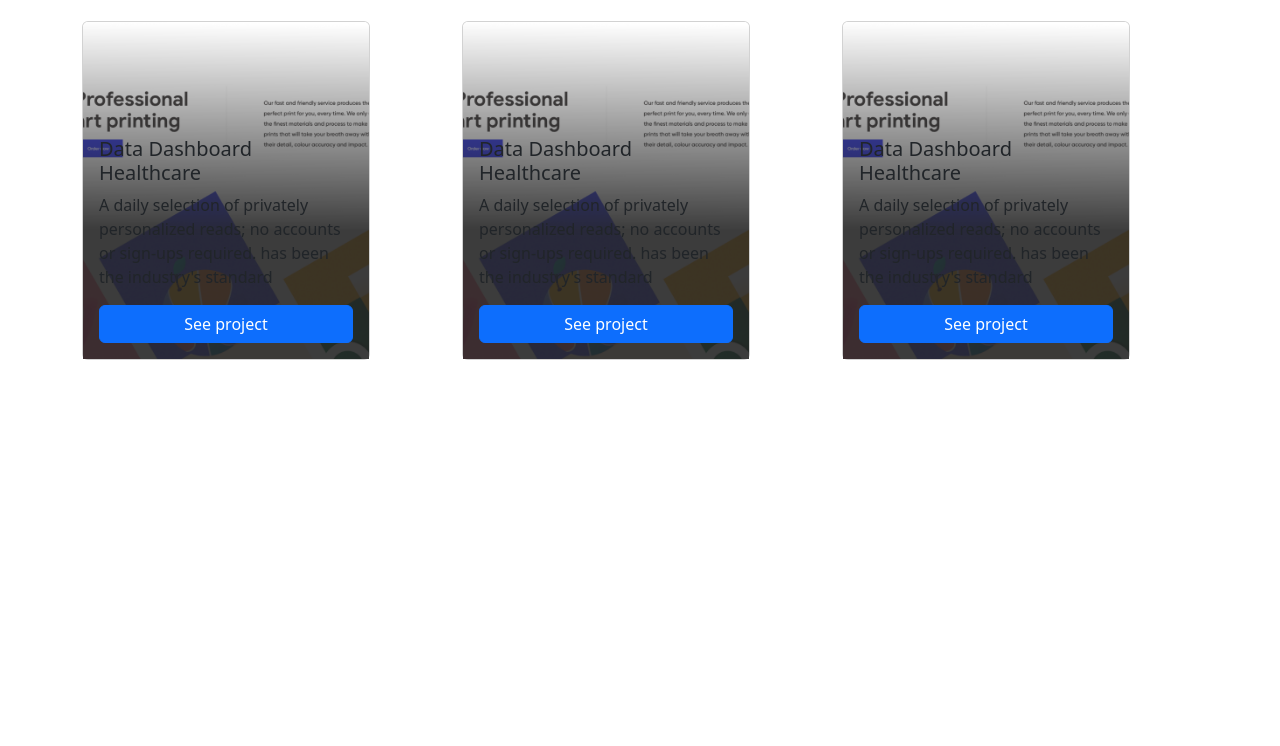
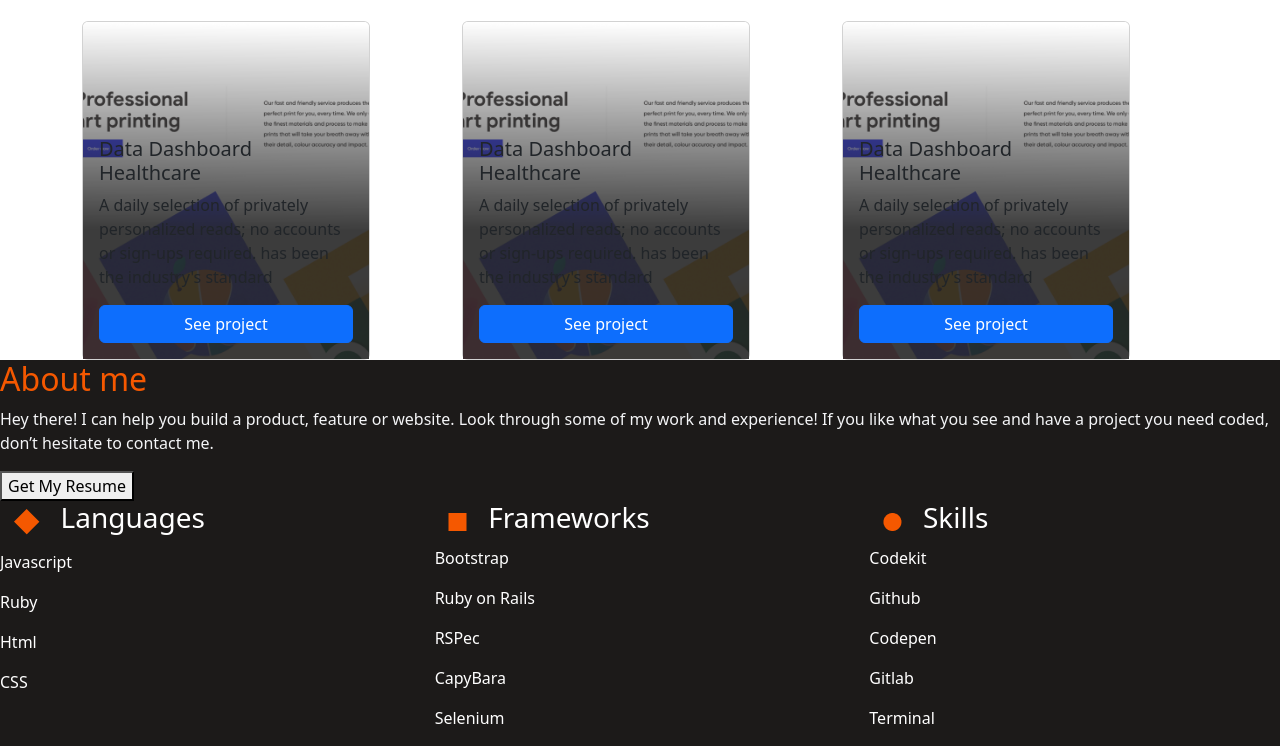
Before and after one commit to jlvFlores/Bootstrap-exercise, a website: page index.html in a window 1280 px wide. Shown: the part 1847-2593 px from the top of the page. Before the commit the page ends 2207 px from the top, so only its background shows below. Drawn offline with nearby package versions, Linux system fonts and the light colour scheme.

Commit message:
Add about me section and badges

```diff
--- a/index.html
+++ b/index.html
@@ -136,6 +136,53 @@
             </div>
         </div>
       </section>
+      <section id="scrollspyHeading3">
+        <div>
+          <h2 class="primary-text">About me</h2>
+          <p class="description">Hey there! I can help you build a product, feature or website. Look through some of my work and experience! If you like what you see and have a project you need coded, don’t hesitate to contact me.</p>
+          <button>Get My Resume</button>
+        </div>
+        <div class="row">
+          <div class="col skills">
+          <h3>
+            <span class="badge">
+            <img src="./assets/images/Rectangle 55.png" alt="">
+          </span>
+            Languages
+          </h3>
+          <p>Javascript</p>
+          <p>Ruby</p>
+          <p>Html</p>
+          <p>CSS</p>
+          </div>
+          <div class="col skills">
+          <h3>
+            <span class="badge">
+              <img src="./assets/images/Rectangle 56.png" alt="">
+            </span>
+            Frameworks
+          </h3>
+          <p>Bootstrap</p>
+          <p>Ruby on Rails</p>
+          <p>RSPec</p>
+          <p>CapyBara</p>
+          <p>Selenium</p>
+          </div>
+          <div class="col skills">
+          <h3>
+            <span class="badge">
+              <img src="./assets/images/Rectangle 57.png" alt="">
+            </span>
+            Skills
+          </h3>
+          <p>Codekit</p>
+          <p>Github</p>
+          <p>Codepen</p>
+          <p>Gitlab</p>
+          <p>Terminal</p>
+          </div>
+        </div>
+      </section>
 
     <script src="https://cdn.jsdelivr.net/npm/bootstrap@5.3.0-alpha1/dist/js/bootstrap.bundle.min.js" integrity="sha384-w76AqPfDkMBDXo30jS1Sgez6pr3x5MlQ1ZAGC+nuZB+EYdgRZgiwxhTBTkF7CXvN" crossorigin="anonymous"></script>
   </body>
--- a/style.css
+++ b/style.css
@@ -16,7 +16,7 @@
 }
 
 #scrollspyHeading2 {
-  height: 870px;
+  height: auto;
   background-color: #fff;
 }
 
@@ -36,3 +36,12 @@
   flex-direction: column;
   justify-content: flex-end;
 }
+
+#scrollspyHeading3 {
+  height: auto;
+  background-color: #1c1a19;
+}
+
+.skills{
+  color: #fff;
+}
```
Also changed, not shown: assets/images/Rectangle 55.png (added), assets/images/Rectangle 56.png (added), assets/images/Rectangle 57.png (added).
